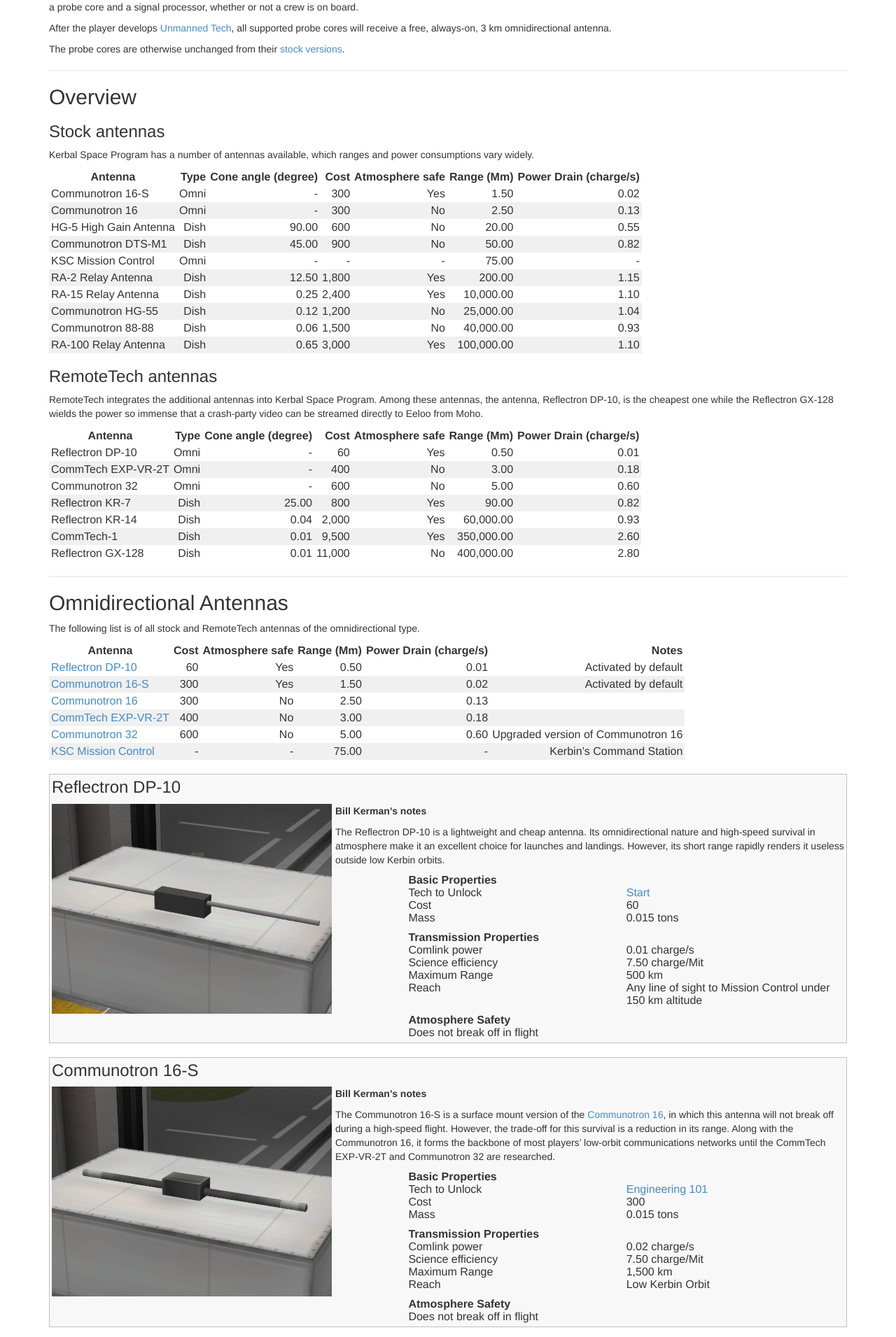
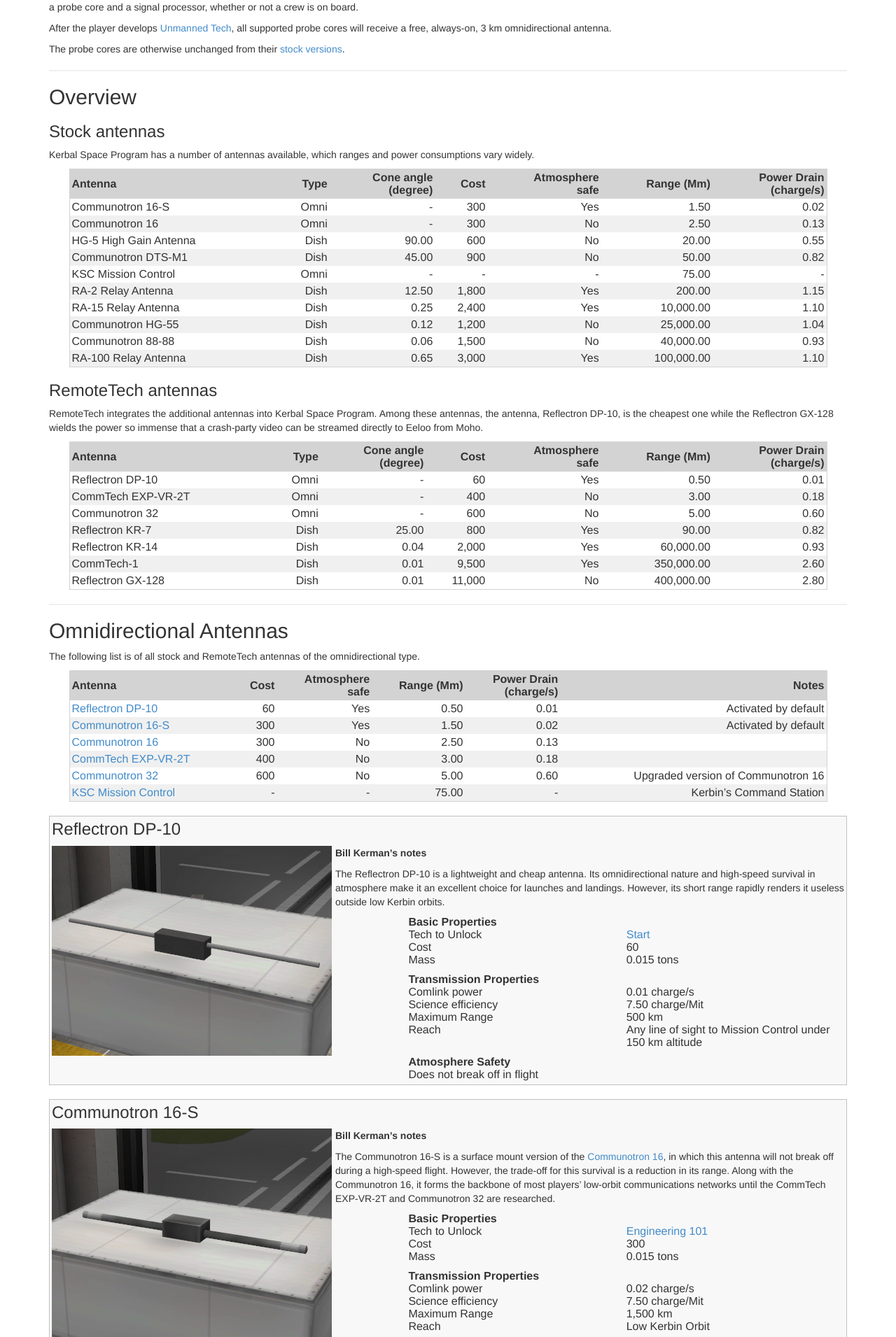
Before and after one commit to RemoteTechnologiesGroup/RemoteTech, a Jekyll site: the page built from guide/parts.md, in a window 1280 px wide. Shown: the part 929-2840 px from the top of the page at 70% size. Built offline with Jekyll 4.4.1, drawn with Linux system fonts in a browser that asks for light colours; nearby versions of some CDN libraries; some of the changed text lies outside the part shown.

Commit message:
Improve CSS table styles

```diff
--- a/guide/parts.md
+++ b/guide/parts.md
@@ -32,7 +32,7 @@
 
 Kerbal Space Program has a number of antennas available, which ranges and power consumptions vary widely.
 
-Antenna | Type | Cone angle (degree) | Cost | Atmosphere safe | Range (Mm) | Power Drain (charge/s)
+Antenna | Type | Cone angle<br/>(degree) | Cost | Atmosphere<br/>safe | Range (Mm) | Power Drain<br/>(charge/s)
 --- | ---: | ---: | ---: | ---: | ---: | ---:
 Communotron 16-S | Omni | - | 300 | Yes | 1.50 | 0.02
 Communotron 16 | Omni | - | 300 | No | 2.50 | 0.13
@@ -50,7 +50,7 @@
 
 RemoteTech integrates the additional antennas into Kerbal Space Program. Among these antennas, the antenna, Reflectron DP-10, is the cheapest one while the Reflectron GX-128 wields the power so immense that a crash-party video can be streamed directly to Eeloo from Moho.
 
-Antenna | Type | Cone angle (degree) | Cost | Atmosphere safe | Range (Mm) | Power Drain (charge/s)
+Antenna | Type | Cone angle<br/>(degree) | Cost | Atmosphere<br/>safe | Range (Mm) | Power Drain<br/>(charge/s)
 --- | ---: | ---: | ---: | ---: | ---: | ---:
 Reflectron DP-10 | Omni | - | 60 | Yes | 0.50 | 0.01
 CommTech EXP-VR-2T | Omni | - | 400 | No | 3.00 | 0.18
@@ -72,7 +72,7 @@
 
 The following list is of all stock and RemoteTech antennas of the omnidirectional type.
 
-Antenna | Cost | Atmosphere safe | Range (Mm) | Power Drain (charge/s) | Notes
+Antenna | Cost | Atmosphere<br/>safe | Range (Mm) | Power Drain<br/>(charge/s) | Notes
 --- | ---: | ---: | ---: | ---: | ---: | ---
 [Reflectron DP-10](#reflectron-dp-10) | 60 | Yes | 0.50 | 0.01 | Activated by default
 [Communotron 16-S](#communotron-16-s) | 300 | Yes | 1.50 | 0.02 | Activated by default
@@ -303,7 +303,7 @@
 
 The following list is of all stock and RemoteTech antennas of the dish type.
 
-Antenna | Cost | Atmosphere safe | Cone angle (degree) | Range (Mm) | Power Drain (charge/s) | Notes
+Antenna | Cost | Atmosphere<br/>safe | Cone angle<br/>(degree) | Range (Mm) | Power Drain<br/>(charge/s) | Notes
 --- | ---: | ---: | ---: | ---: | ---: | ---
 [HG-5 High Gain Antenna](#hg-5-high-gain-antenna) | 600 | No | 90.00 | 20.00 | 0.55 |
 [Communotron DTS-M1](#communotron-dts-m1) | 900 | No | 45.00 | 50.00 | 0.82 |
--- a/stylesheets/main.css
+++ b/stylesheets/main.css
@@ -98,16 +98,32 @@
 	background-color: #f5f5f5
 }
 
-/* Default table style makes them illegible */
+/* Override the default table styles that render data illegible */
+table.data{
+	width: 95%;
+	border: solid 1px lightgrey;
+	margin-left: auto;
+	margin-right: auto;
+}
+
+table.data thead{
+	background-color: lightgrey;
+}
+
 table.data td, table.data th {
 	padding: 3px;
 }
+
+/*
 table.data th {
 	text-align: center;
 }
+*/
+
 table.data th, table.sidehead td:first-child {
 	font-weight: bold;
 }
+
 table.data tbody tr:nth-child(2n) {
 	background-color: rgb(240,240,240);
 }
@@ -117,7 +133,7 @@
 }
 /* Overlapping shaded rows and columns should be darker */
 table.data.shadecol tbody tr:nth-child(2n) td:nth-child(2n) {
-	background-color: rgb(225,225,225);
+	background-color: #E1E1E1;
 }
 
 /* Text just after images */
```
